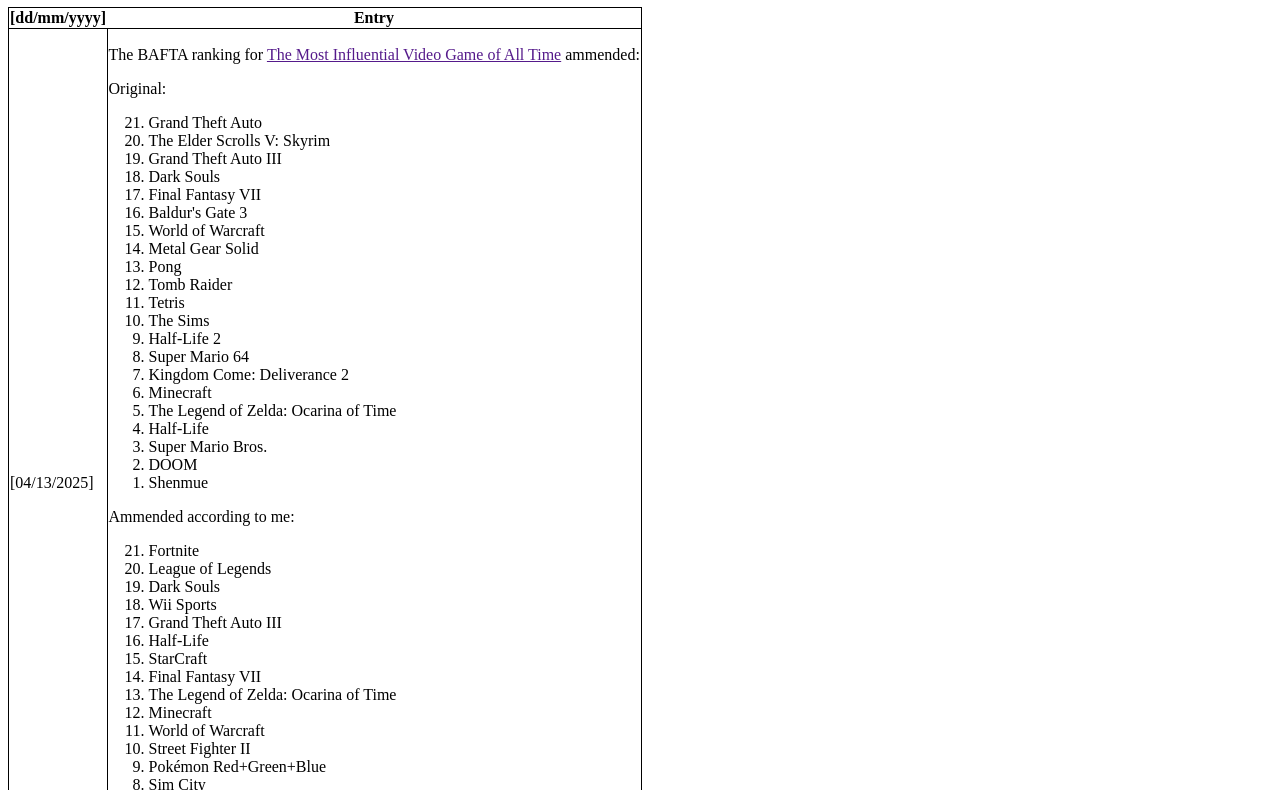
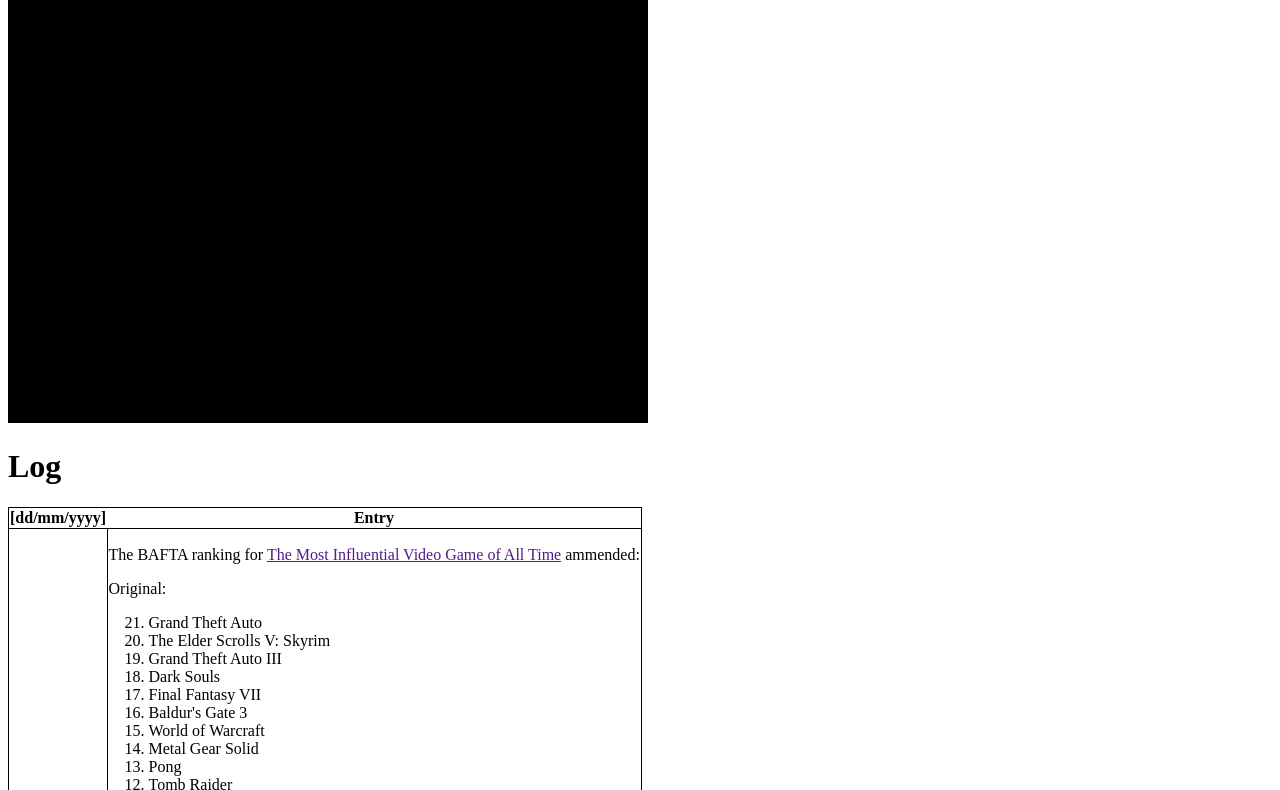
Before and after one commit to hlatourette/hlatourette.me, a plain HTML site: page src/index.html in a window 1280 px wide. Shown: the part 275-1065 px from the top of the page. Drawn offline with Linux system fonts and the light colour scheme.

Commit message:
feat (webgl): add canvas and webgl script

```diff
--- a/src/index.html
+++ b/src/index.html
@@ -19,6 +19,7 @@
     <div id="about">
       <h1>About Me</h1>
       <p>I'm a software engineer and team lead currently living in New York City. Outside of work I enjoy Brazilian jiu-jitsu, working out, reading, video games, and spending time with friends and family.</p>
+      <canvas id="canvas" width="640" height="480"></canvas>
     </div>
 
     <div id="log">
@@ -106,6 +107,6 @@
     </div>
 
     <!-- Placed at the end of the document so the pages load faster -->
-    <!-- <script src="js/.js"></script> -->
+    <script src="js/main.js"></script>
   </body>
 </html>
--- /dev/null
+++ b/src/js/main.js
@@ -0,0 +1,15 @@
+main();
+
+function main() {
+    // Initialize the GL context
+    const canvas = document.querySelector("#canvas");
+    const gl = canvas.getContext("webgl2");
+    if (gl == null) {
+        alert("Unable to initalize WebGL");
+        return;
+    }
+
+    // Set clear color and clear the color buffer
+    gl.clearColor(0.0, 0.0, 0.0, 1.0);
+    gl.clear(gl.COLOR_BUFFER_BIT);
+}
```
